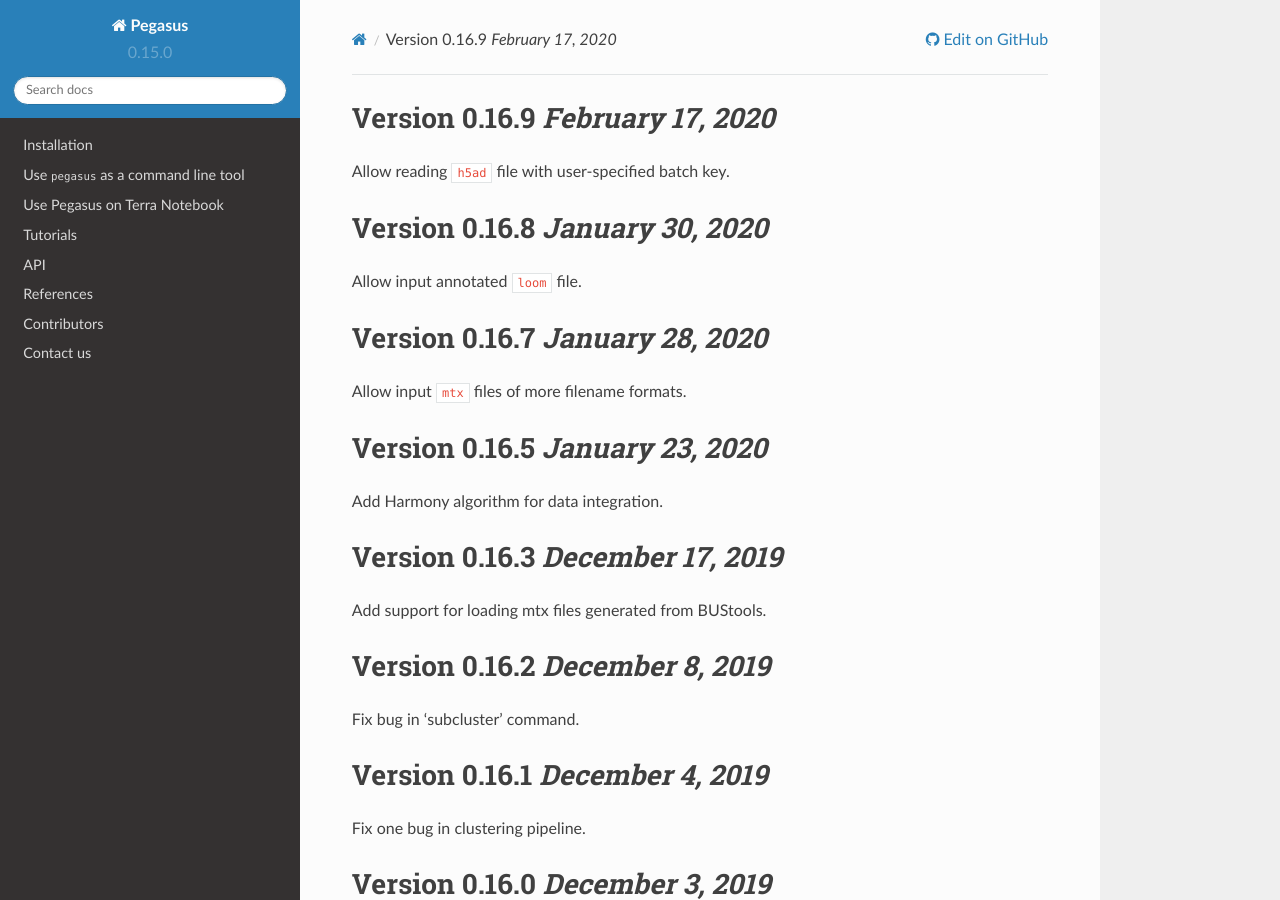
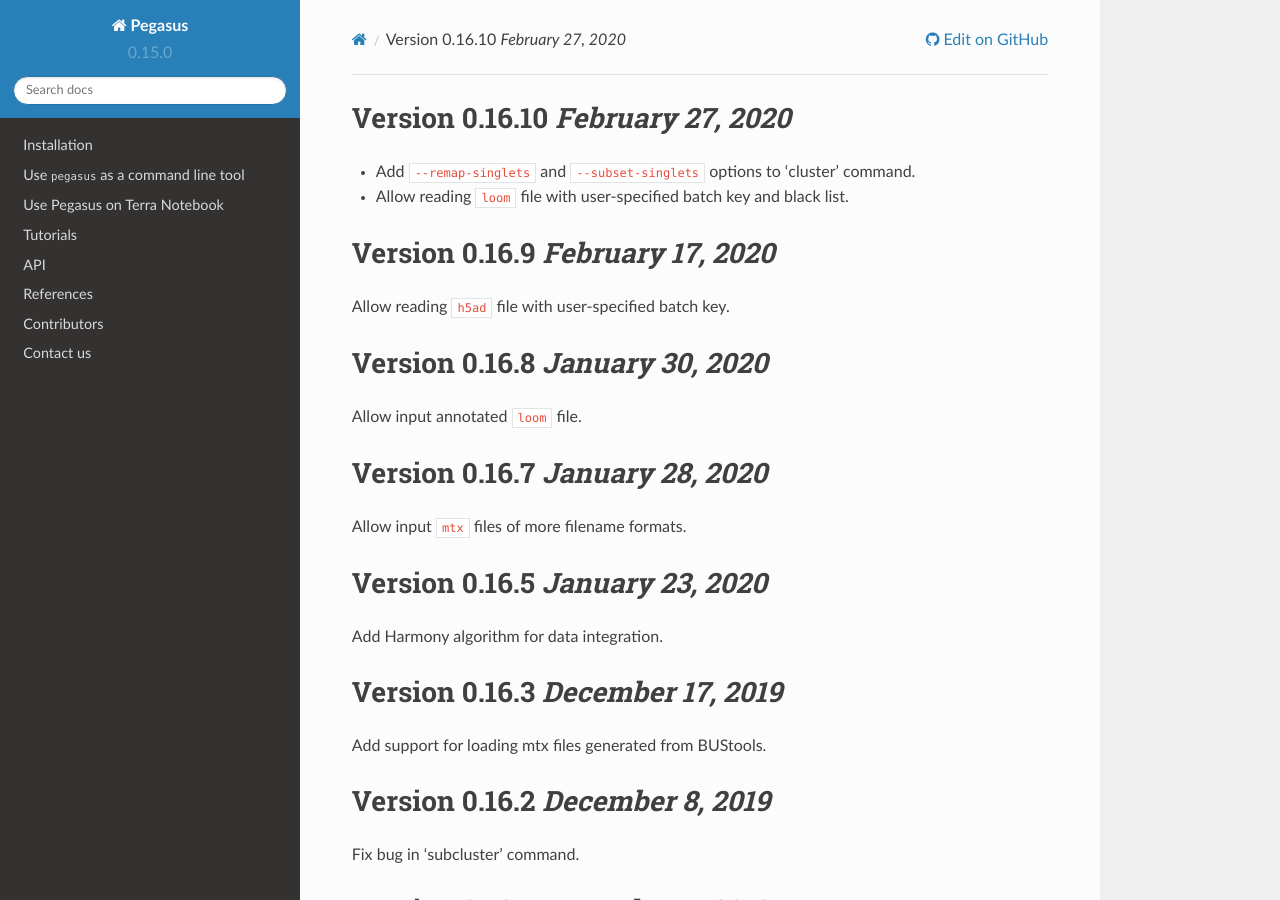
Before and after one commit to lilab-bcb/pegasus, a Sphinx documentation site: the page built from docs/release_notes.rst, in a window 1280 px wide and 900 px high. Built offline with Sphinx 7.4.7 and the Read the Docs theme 2.0.0, drawn with Linux system fonts in a browser that asks for light colours; formulas are drawn with MathJax 3.

Commit message:
update release info

```diff
--- a/docs/release_notes.rst
+++ b/docs/release_notes.rst
@@ -1,3 +1,10 @@
+Version 0.16.10 `February 27, 2020`
+------------------------------------
+
+* Add ``--remap-singlets`` and ``--subset-singlets`` options to 'cluster' command.
+
+* Allow reading ``loom`` file with user-specified batch key and black list.
+
 Version 0.16.9 `February 17, 2020`
 -----------------------------------
 
```
